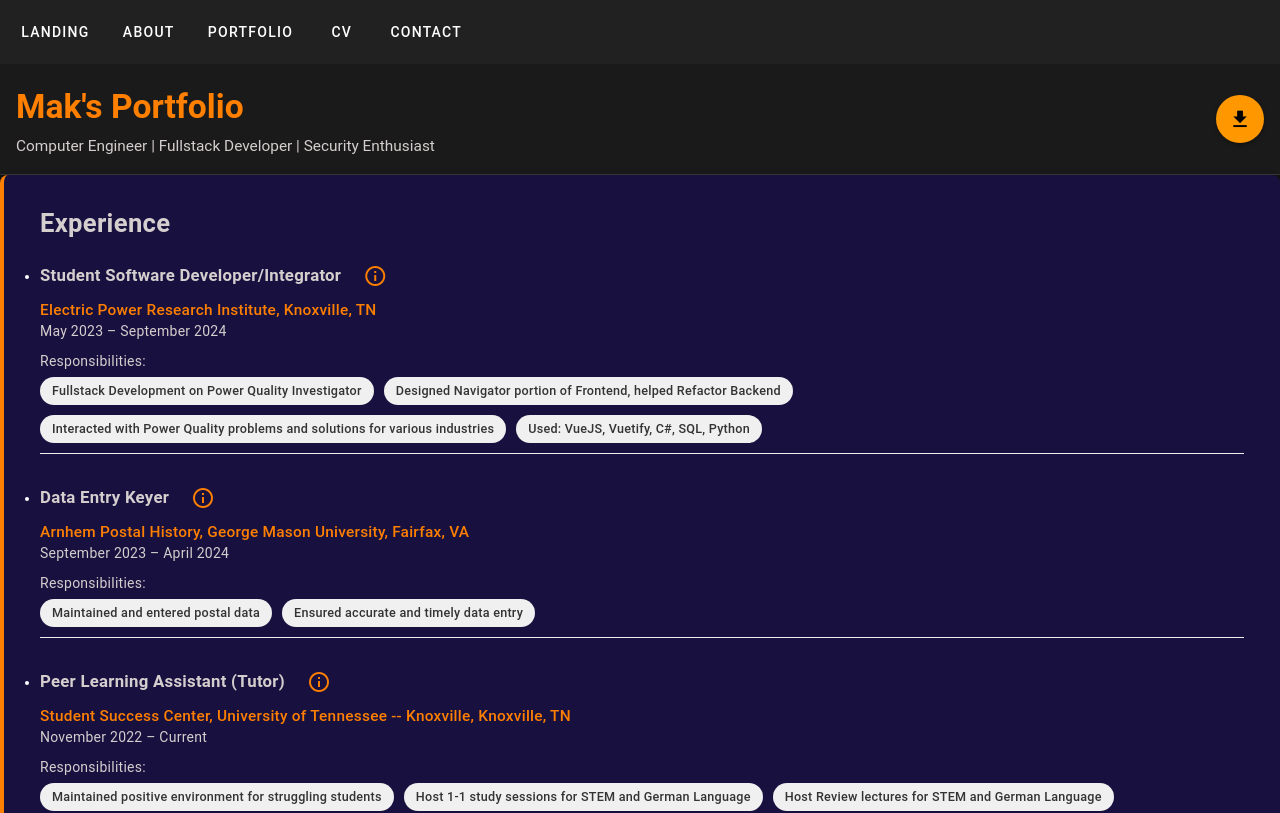
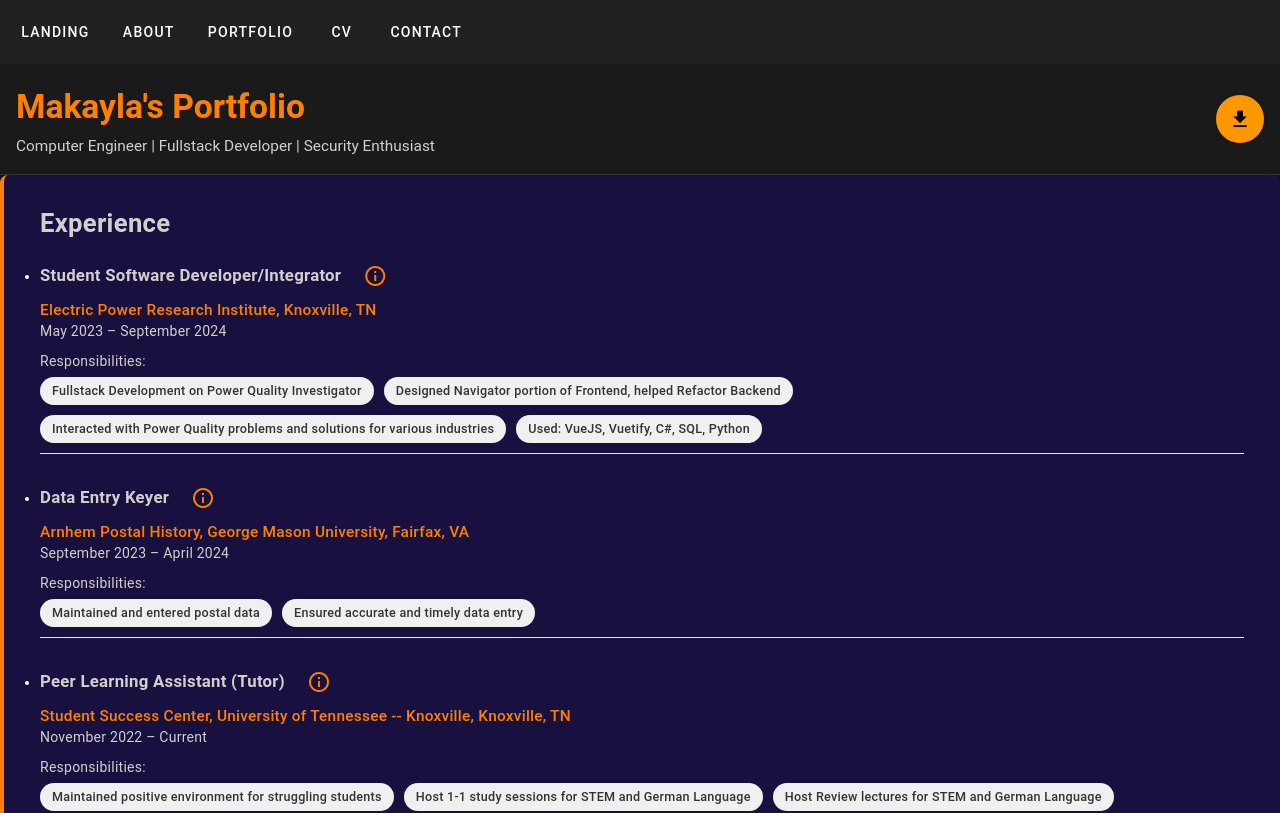
Before and after one commit to crouchbindcommit/portfolio, a Vue app: page /cv in a window 1280 px wide. Shown: the top 813 px of the page. Built offline with nearby package versions, Linux system fonts and the light colour scheme.

Commit message:
Update Banner.vue

```diff
--- a/src/components/cv/Banner.vue
+++ b/src/components/cv/Banner.vue
@@ -4,7 +4,7 @@
             <!-- Left section with your name -->
             <v-col cols="auto">
                 <div class="banner-text">
-                    <h1>Mak's Portfolio</h1>
+                    <h1>Makayla's Portfolio</h1>
                     <p class="tagline">Computer Engineer | Fullstack Developer | Security Enthusiast</p>
                 </div>
             </v-col>
```
